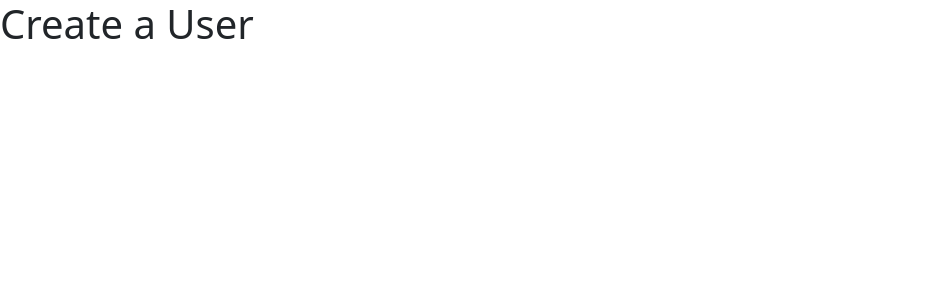
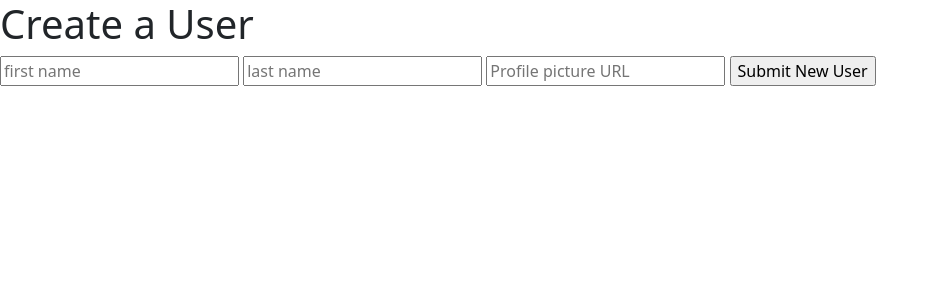
Before and after one commit to BrandonLMcintosh/23-1, a Flask app: page /users/new in a window 1280 px wide. Shown: the top 300 px of the page, without its empty margins (0-939 px from the left). Run offline with Flask 2, Linux system fonts and the light colour scheme.

Commit message:
resolving routes. /user/<int:user_id>/edit POST route needs work

```diff
--- a/app.py
+++ b/app.py
@@ -16,21 +16,29 @@ db.create_all()
 
 @app.route('/')
 def index():
+    """REDIRECTS IMMEDIATELY TO /USERS"""
     return redirect("/users")
 
 
 @app.route('/users')
 def users_get():
-    return render_template("user_list.html.j2")
+    """GET ROUTE FOR USER LIST (INDEX)"""
+
+    users = User.query.all()
+    return render_template("user_list.html.j2", users=users)
 
 
 @app.route('/users/new')
-def new_user():
+def users_new():
+    """GET ROUTE FOR NEW USER FORM"""
+
     return render_template("new_user.html.j2")
 
 
 @app.route('/users/new', methods=["POST"])
 def users_post():
+    """POST ROUTE FOR NEW USER"""
+
     first_name = request.form["first_name"]
     last_name = request.form["last_name"]
     image_url = request.form["image_url"]
@@ -39,6 +47,7 @@ def users_post():
         first_name=first_name,
         last_name=last_name,
         image_url=image_url)
+
     db.session.add(user)
     db.session.commit()
 
@@ -46,21 +55,39 @@ def users_post():
 
 
 @app.route('/users/<int:user_id>')
-def user_get(user_id):
+def users_get_user(user_id):
+    """GET ROUTE FOR INDIVIDUAL USER"""
+
     user = User.query.get_or_404(user_id)
     return render_template("user.html.j2", user=user)
 
 
 @app.route('/users/<int:user_id>/edit')
-def user_update(user_id):
+def users_edit_get(user_id):
+    """GET ROUTE FOR USER EDIT"""
+
     user = User.query.get_or_404(user_id)
+    return render_template("edit_user.html.j2", user=user)
+
+
+@app.route('/users/<int:user_id>/edit', methods=["POST"])
+def users_edit_post(user_id):
+    """POST ROUTE FOR USER EDIT"""
+
+    user = User.query.get_or_404(user_id)
+    db.session.add(user)
     user.first_name = request.form["first_name"]
     user.last_name = request.form["last_name"]
     user.image_url = request.form["image_url"]
     db.session.commit()
-    return redirect(f'users/{user_id}')
+
 
 
 @app.route('/users/<int:user_id>/delete')
-def user_delete(user_id):
+def users_delete_user(user_id):
+    """GET ROUTE FOR USER DELETE"""
+
     user = User.query.get_or_404(user_id)
+    db.session.delete(user)
+    db.session.commit()
+    return redirect('/')
--- a/templates/new_user.html.j2
+++ b/templates/new_user.html.j2
@@ -3,6 +3,12 @@
 {% block title %}
 Create a User
 {% endblock title %}
+
 {% block body %}
-
+    <form action="/users/new" method="POST">
+        <input type="text" name="first_name" placeholder="first name">
+        <input type="text" name="last_name" placeholder="last name">
+        <input type="text" name="image_url" placeholder="Profile picture URL">
+        <input type="submit" value="Submit New User">
+    </form>
 {% endblock body %}
--- a/templates/user.html.j2
+++ b/templates/user.html.j2
@@ -6,9 +6,9 @@
 
 {% block body %}
     <img src="{{user.image_url}}" alt="User Profile Image">
-    <form action="/users/{{user.id}}">
-    <input type="submit" value="Edit">
-    <input type="submit" value="Delete">
+    <h3>{{user.first_name}} {{user.last_name}}</h3>
+    <a href="/users/{{user.id}}/edit" class="btn btn-secondary">Edit</a>
+    <a href="/users/{{user.id}}/delete" class="btn btn-danger">Delete</a>
     </form>
 
 {% endblock body %}
```
Also changed, not shown: templates/edit_user.html.j2 (added, +14 -0 lines), templates/index.html.j2 (deleted, +0 -12 lines), templates/user_list.html.j2 (+9 -0 lines).
